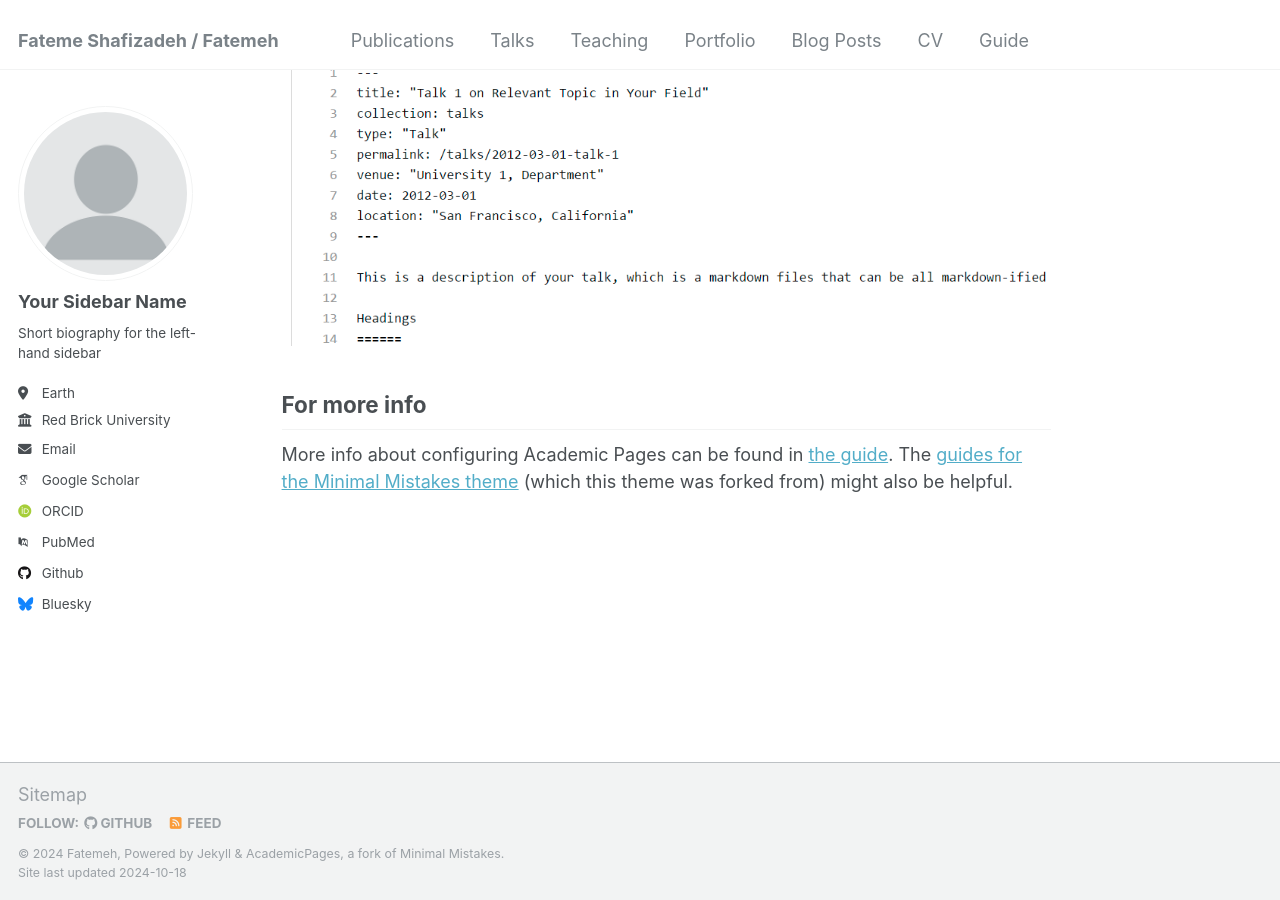
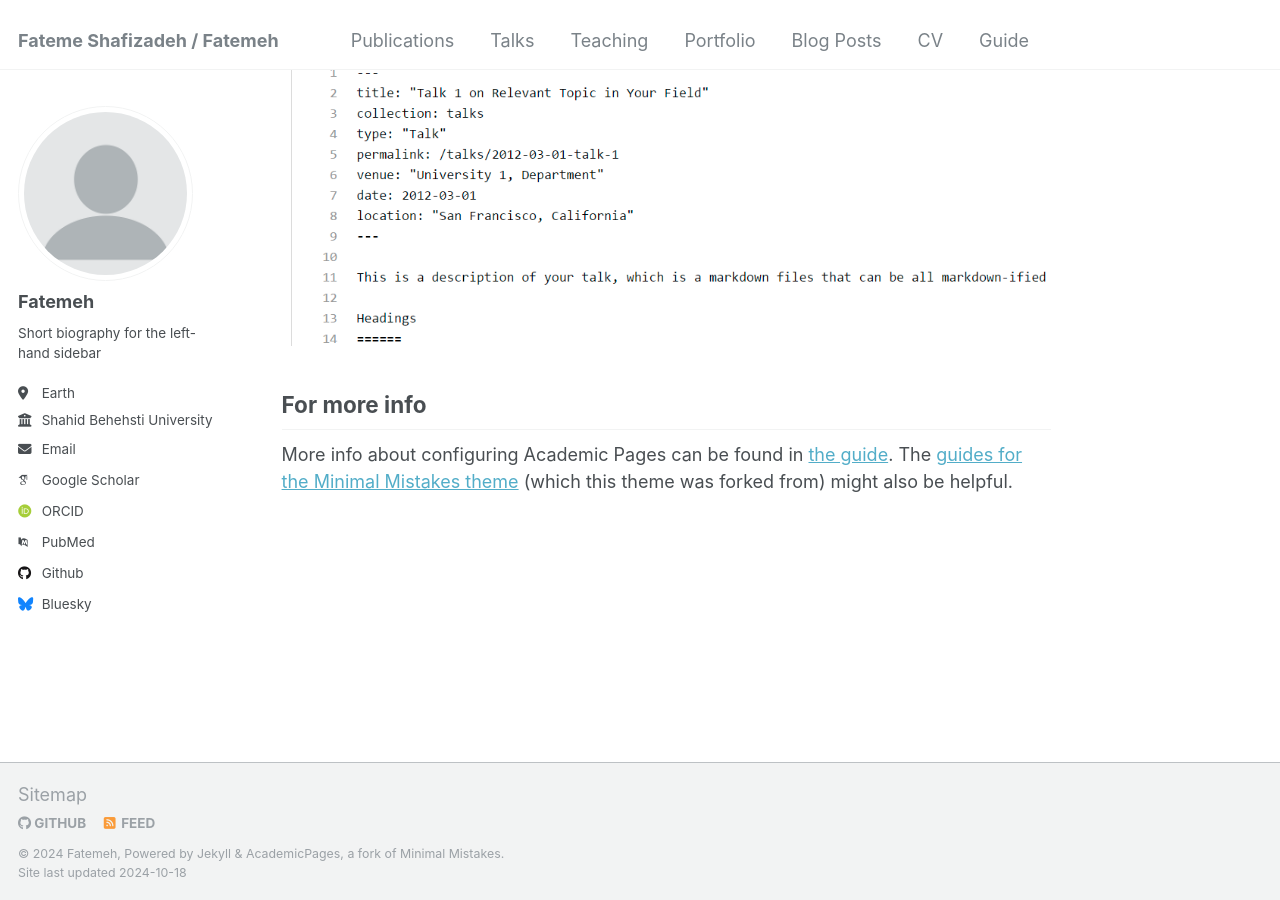
Before and after one commit to Fateme-Shafizadeh/Fateme-Shafizade.github.io, a Jekyll site: the page built from _pages/about.md, in a window 1280 px wide and 900 px high, scrolled down 2643 px. Built offline with Jekyll 4.4.1, drawn with Linux system fonts in a browser that asks for light colours; some web fonts are replaced.

Commit message:
Update _config.yml

```diff
--- a/_config.yml
+++ b/_config.yml
@@ -7,7 +7,7 @@
 # server process.
 
 # Basic Site Settings
-locale                   : "en-US"
+locale                   : "Iran"
 title                    : "Fateme Shafizadeh / Fatemeh"
 title_separator          : "-"
 name                     : &name "Fatemeh"
@@ -22,11 +22,11 @@ repository               : "academicpages/academicpages.github.io"
 author:
   # Biographic information
   avatar           : "profile.png"
-  name             : "Your Sidebar Name"
+  name             : "Fatemeh"
   pronouns         : # example: "she/her"
   bio              : "Short biography for the left-hand sidebar"
   location         : "Earth"
-  employer         : "Red Brick University"
+  employer         : "Shahid Behehsti University"
   uri              : # URL
   email            : "none@example.org"
 
```
